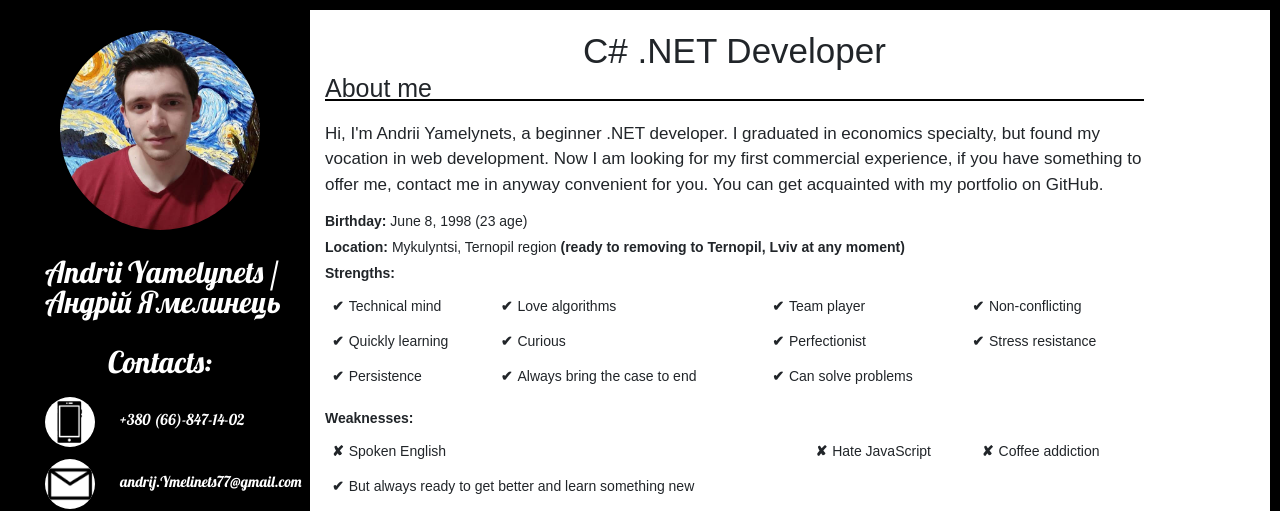
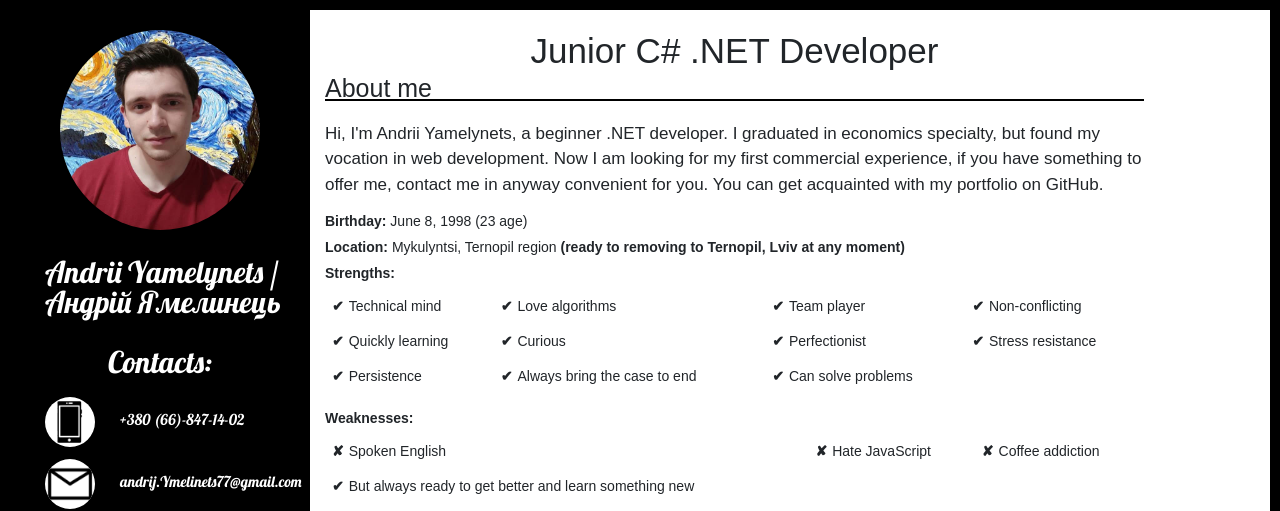
Before and after one commit to AndriWD/CV, a plain HTML site: page index.html in a window 1280 px wide. Shown: the top 511 px of the page. Drawn offline with nearby package versions, Linux system fonts and the light colour scheme.

Commit message:
Update index.html

```diff
--- a/index.html
+++ b/index.html
@@ -46,7 +46,7 @@
 		</div>
 		<div class="container-right">
 			<div class="container-right-item">
-				<div class="I-am-C-developer">C# .NET Developer</div>
+				<div class="I-am-C-developer">Junior C# .NET Developer</div>
 				<div class="container-right-item_title">About me</div>
 				<div class="container-right-item_text"><p>Hi, I'm Andrii Yamelynets, a beginner .NET developer. I graduated in economics specialty, but found my vocation in web development. Now I am looking for my first commercial experience, if you have something to offer me, contact me in anyway convenient for you. You can get acquainted with my portfolio on GitHub.
 				</p></div>
```
